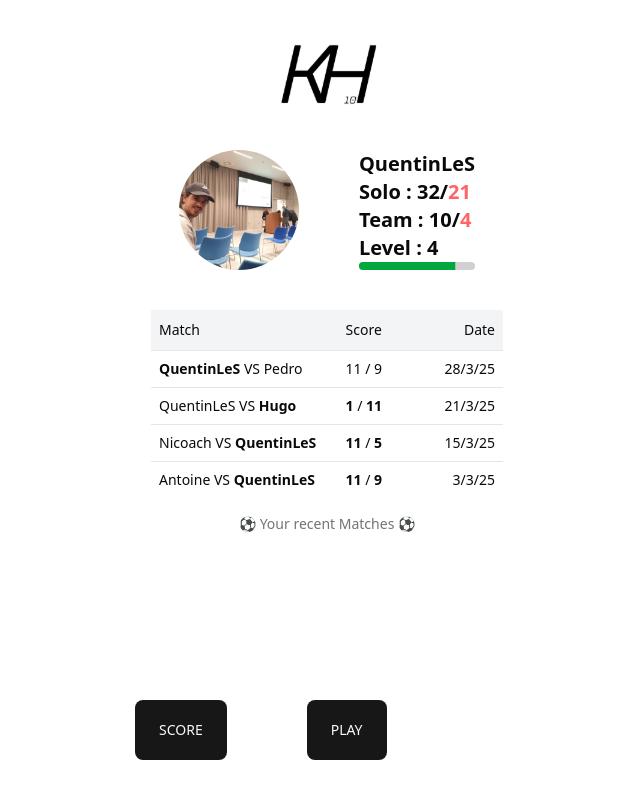
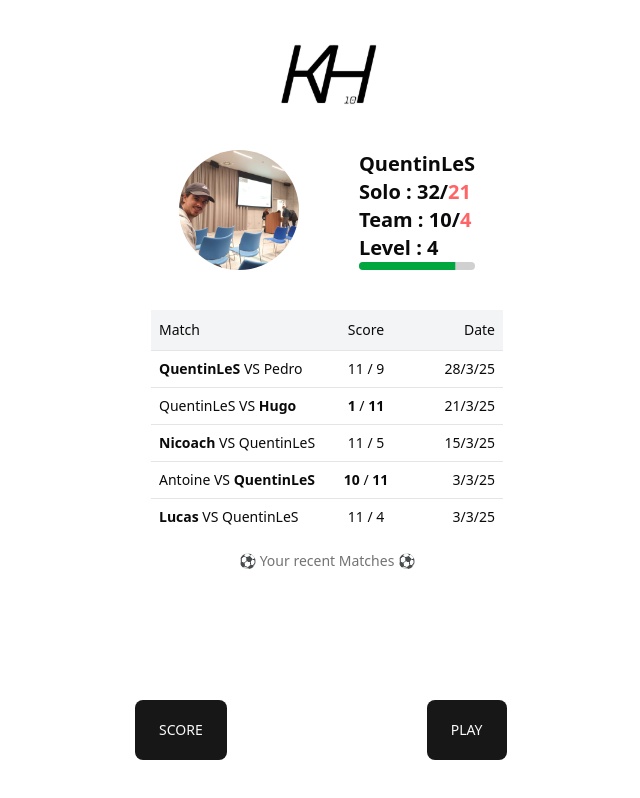
Before and after one commit to pedro88/Hamilton10Kicker, a Next.js app in the folder my-app/: page /home in a window 1280 px wide. Shown: the whole page, without its empty margins (313-953 px from the left). Built offline with nearby package versions, Linux system fonts and the light colour scheme.

Commit message:
finish the Recent Match.tsx

```diff
--- a/my-app/app/home/page.tsx
+++ b/my-app/app/home/page.tsx
@@ -14,7 +14,7 @@ const HomePage = () => {
             <article>
                 <RecentGame FetchRecentUserMatch={FetchRecentUserMatch()}/>
             </article>
-            <div className="flex space-x-20 fixed bottom-5 w-full">
+            <div className="flex space-x-50 fixed bottom-5 w-full">
                 <Button className="h-15 mb-5" size={"lg"} asChild>
                     <Link href={"/home/score"}>SCORE</Link>
                 </Button>
--- a/my-app/app/serverAction/fetchUsers.tsx
+++ b/my-app/app/serverAction/fetchUsers.tsx
@@ -68,16 +68,25 @@ export function FetchRecentUserMatch() {
             player2: "QuentinLeS",
             score1: 11,
             score2: 5,
-            winner: "QuentinLeS",
+            winner: "Nicoach",
             created_at: "15/3/25",
         },
         {
-            id: 9,
+            id: 11,
             player1: "Antoine",
             player2: "QuentinLeS",
+            score1: 10,
+            score2: 11,
+            winner: "QuentinLeS",
+            created_at: "3/3/25",
+        },
+        {
+            id: 234,
+            player1: "Lucas",
+            player2: "QuentinLeS",
             score1: 11,
-            score2: 9,
-            winner: "QuentinLeS",
+            score2: 4,
+            winner: "Lucas",
             created_at: "3/3/25",
         }
     ]
```
Also changed, not shown: my-app/utils/type.ts (line endings or trailing spaces).
